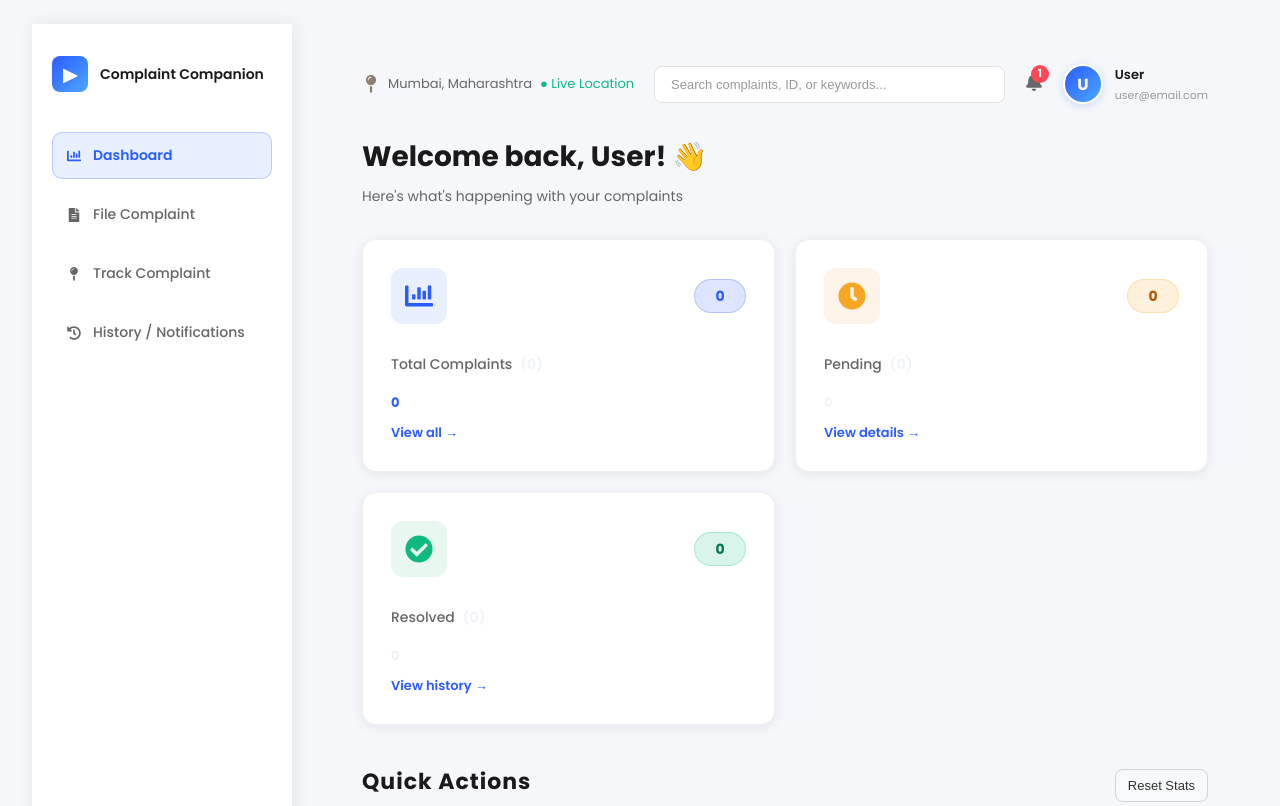
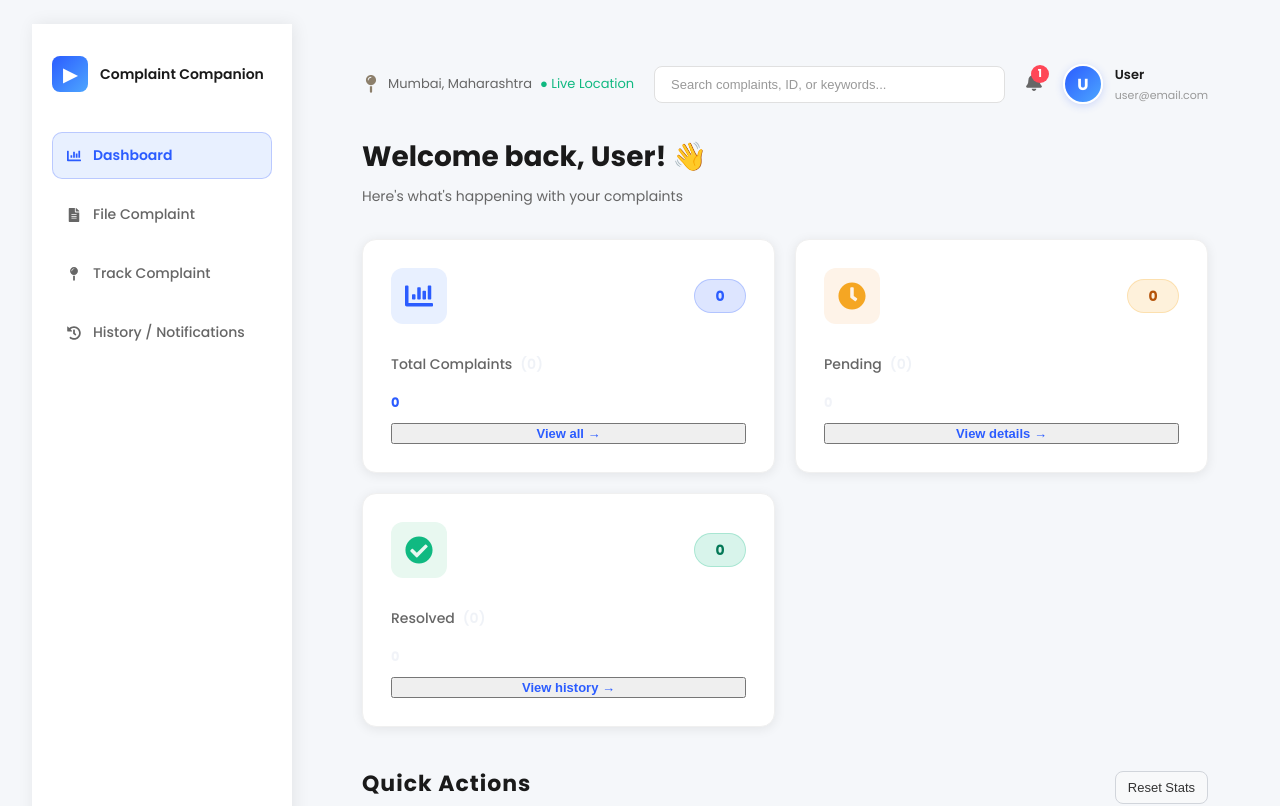
Before and after one commit to PadmajaMaram/grievance-portal, a React (Create React App) app: page /dashboard in a window 1280 px wide. Shown: the top 806 px of the page. Built offline with nearby package versions, Linux system fonts and the light colour scheme.

Commit message:
fix frontend build warnings

```diff
--- a/src/pages/AdminDashboard.js
+++ b/src/pages/AdminDashboard.js
@@ -44,21 +44,6 @@
     { name: "Service", value: categoryCounts.Service, color: "#27d0ff" },
     { name: "Staff", value: categoryCounts.Staff, color: "#67e2a7" },
   ];
-
-  const polarToCartesian = (cx, cy, r, angleInDegrees) => {
-    const angleInRadians = ((angleInDegrees - 90) * Math.PI) / 180.0;
-    return {
-      x: cx + r * Math.cos(angleInRadians),
-      y: cy + r * Math.sin(angleInRadians),
-    };
-  };
-
-  const describeArc = (cx, cy, r, startAngle, endAngle) => {
-    const start = polarToCartesian(cx, cy, r, endAngle);
-    const end = polarToCartesian(cx, cy, r, startAngle);
-    const largeArcFlag = endAngle - startAngle <= 180 ? "0" : "1";
-    return `M ${start.x} ${start.y} A ${r} ${r} 0 ${largeArcFlag} 1 ${end.x} ${end.y} L ${cx} ${cy} Z`;
-  };
 
   const pieSegments = [];
   let currentAngle = 0;
--- a/src/pages/AdminLogin.js
+++ b/src/pages/AdminLogin.js
@@ -1,5 +1,5 @@
 import React, { useState } from "react";
-import { FaEnvelope, FaLock, FaRobot, FaSignInAlt } from "react-icons/fa";
+import { FaEnvelope, FaLock, FaRobot } from "react-icons/fa";
 import "./AdminLogin.css";
 
 function AdminLogin() {
--- a/src/pages/Dashboard.js
+++ b/src/pages/Dashboard.js
@@ -179,9 +179,9 @@
               <span className="stat-label-count">({totalComplaints})</span>
             </h3>
             <p className="stat-number stat-number-total">{totalComplaints}</p>
-            <a href="#" className="stat-link">
+            <button type="button" className="stat-link">
               View all →
-            </a>
+            </button>
           </div>
 
           <div className="stat-card stat-card-pending">
@@ -196,9 +196,9 @@
               <span className="stat-label-count">({pending})</span>
             </h3>
             <p className="stat-number">{pending}</p>
-            <a href="#" className="stat-link">
+            <button type="button" className="stat-link">
               View details →
-            </a>
+            </button>
           </div>
 
           <div className="stat-card stat-card-resolved">
@@ -213,9 +213,9 @@
               <span className="stat-label-count">({resolved})</span>
             </h3>
             <p className="stat-number">{resolved}</p>
-            <a href="#" className="stat-link">
+            <button type="button" className="stat-link">
               View history →
-            </a>
+            </button>
           </div>
         </div>
 
--- a/src/pages/UserLogin.js
+++ b/src/pages/UserLogin.js
@@ -142,9 +142,9 @@
           </button>
         </form>
 
-        <a href="#" className="forgot-password">
+        <button type="button" className="forgot-password">
           Forgot password?
-        </a>
+        </button>
 
         <div className="signup-line">
           <span>Don’t have an account?</span>
```
